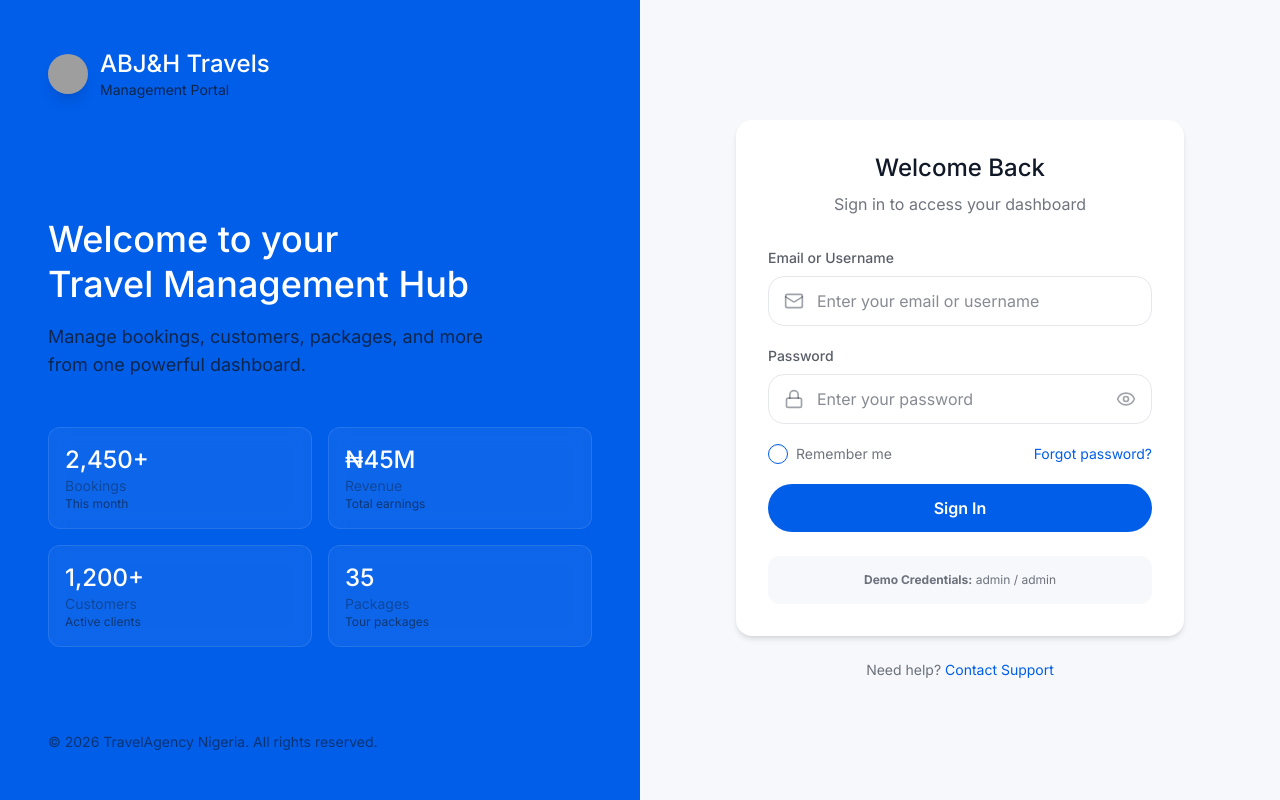
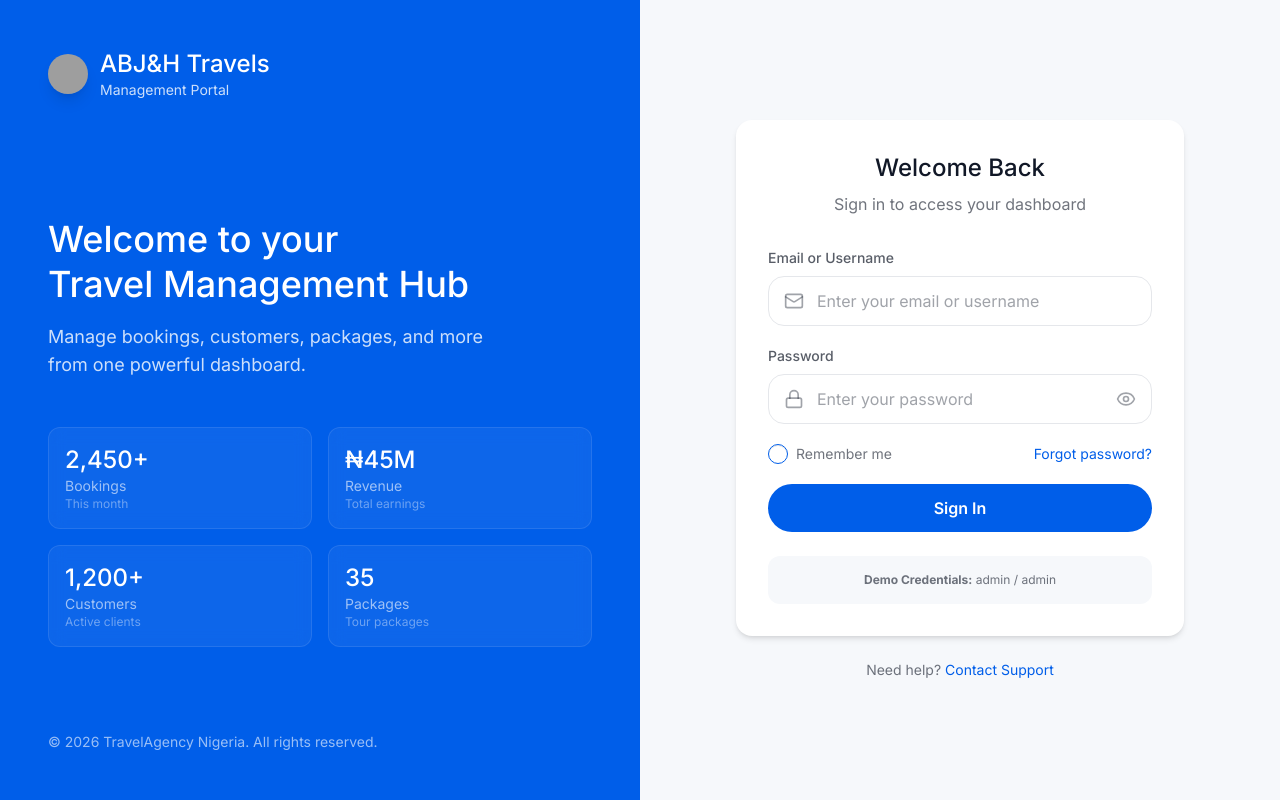
Before and after one commit to thegr8khalee/Travel-Agency-Template, a React (Vite) app in the folder frontend/: page /admin/login in a window 1280 px wide. Built offline with nearby package versions, Linux system fonts and the light colour scheme; grey boxes are pictures that could not be loaded.

Commit message:
feat: Update AdminLogin page styles for improved readability and branding

```diff
--- a/frontend/src/admin/pages/AdminLogin.jsx
+++ b/frontend/src/admin/pages/AdminLogin.jsx
@@ -53,7 +53,7 @@ export default function AdminLogin() {
           />
             <div>
               <h1 className="text-2xl font-medium text-white">ABJ&H Travels</h1>
-              <p className="text-base-content/80 text-sm">Management Portal</p>
+              <p className="text-white/80 text-sm">Management Portal</p>
             </div>
           </div>
         </div>
@@ -65,7 +65,7 @@ export default function AdminLogin() {
               Travel Management Hub
             </span>
           </h2>
-          <p className="text-base-content/80 text-lg max-w-md">
+          <p className="text-white/80 text-lg max-w-md">
             Manage bookings, customers, packages, and more from one powerful dashboard.
           </p>
 
@@ -79,14 +79,14 @@ export default function AdminLogin() {
             ].map((stat, i) => (
               <div key={i} className="bg-white/5 backdrop-blur-sm border border-white/10 rounded-xl p-4">
                 <p className="text-2xl font-medium text-white">{stat.value}</p>
-                <p className="text-sm text-base-content/40">{stat.title}</p>
-                <p className="text-xs text-base-content/60">{stat.desc}</p>
+                <p className="text-white/60 text-sm">{stat.title}</p>
+                <p className="text-white/40 text-xs">{stat.desc}</p>
               </div>
             ))}
           </div>
         </div>
 
-        <div className="relative z-10 text-base-content/60 text-sm">
+        <div className="relative z-10 text-white/60 text-sm">
           © 2026 TravelAgency Nigeria. All rights reserved.
         </div>
       </div>
@@ -114,7 +114,7 @@ export default function AdminLogin() {
             </div>
 
             {error && (
-              <div className="mb-6 p-4 bg-red-50 border border-red-200 text-red-600 rounded-xl text-sm">
+              <div className="mb-6 p-4 bg-error/10 border border-error/20 text-error rounded-xl text-sm">
                 {error}
               </div>
             )}
@@ -131,7 +131,7 @@ export default function AdminLogin() {
                     value={email}
                     onChange={(e) => setEmail(e.target.value)}
                     placeholder="Enter your email or username"
-                    className="w-full pl-12 pr-4 py-3 border border-base-300 rounded-2xl focus:outline-none focus:ring-2 focus:ring-primary/20 focus:border-primary transition-all"
+                    className="w-full pl-12 pr-4 py-3 bg-transparent text-base-content placeholder-base-content/40 border border-base-300 rounded-2xl focus:outline-none focus:ring-2 focus:ring-primary/20 focus:border-primary transition-all"
                     required
                   />
                 </div>
@@ -148,7 +148,7 @@ export default function AdminLogin() {
                     value={password}
                     onChange={(e) => setPassword(e.target.value)}
                     placeholder="Enter your password"
-                    className="w-full pl-12 pr-12 py-3 border border-base-300 rounded-2xl focus:outline-none focus:ring-2 focus:ring-primary/20 focus:border-primary transition-all"
+                    className="w-full pl-12 pr-12 py-3 bg-transparent text-base-content placeholder-base-content/40 border border-base-300 rounded-2xl focus:outline-none focus:ring-2 focus:ring-primary/20 focus:border-primary transition-all"
                     required
                   />
                   <button
```
